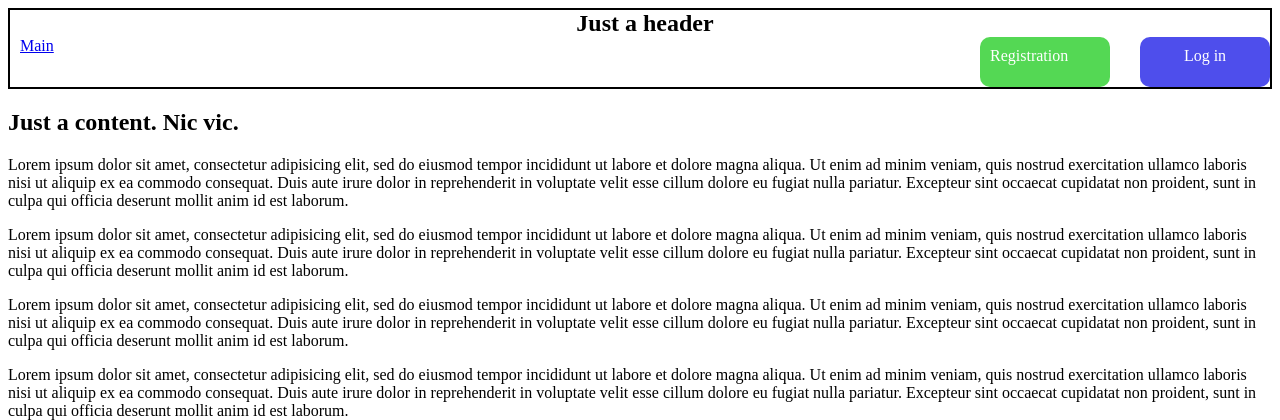
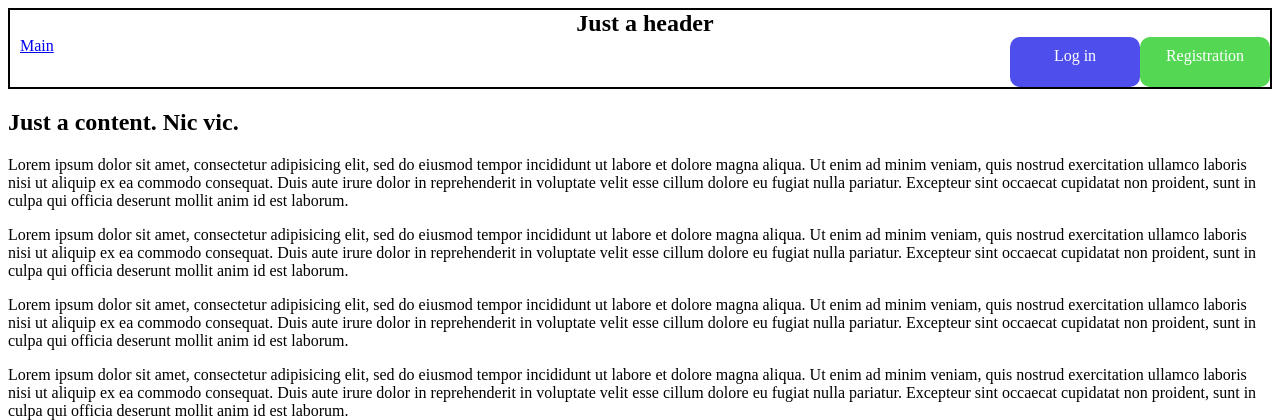
Before and after one commit to SKdiash/IIS, a PHP site: page / in a window 1280 px wide. Shown: the top 420 px of the page. Run offline with PHP 8.4, Linux system fonts and the light colour scheme; some libraries are stand-ins or nearby versions.

Commit message:
Add files via upload

```diff
--- a/css/styles.css
+++ b/css/styles.css
@@ -41,10 +41,11 @@
 }
 
 #auth_block a{
-    display: block;
+    display: inline;
+    float: right;    /*         */
     padding: 10px;
     border-radius: 10px;
-    color: #fff;
+    color: #fff;  /**/
     width: 110px;
     height: 30px;
     text-decoration: none;
@@ -54,16 +55,17 @@
     text-decoration: underline;
 }
 
-#link_register{
+/*#link_register, #link_info{
     float: left;
 }
 
 #link_auth, #link_logout{
     float: right;
-}
+}         */
 
-#link_register a{
+#link_register a, #link_info a{
     background: #54d854;
+    text-align: center;
 }
 
 #link_auth a, #link_logout a{
```
